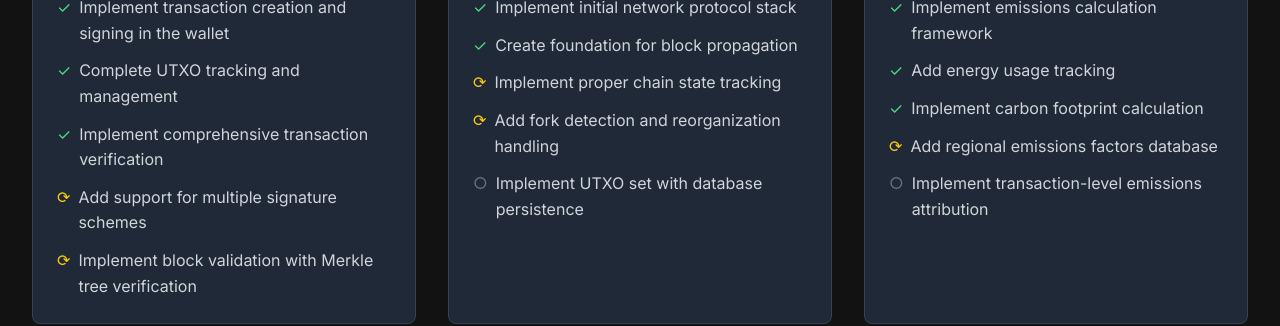
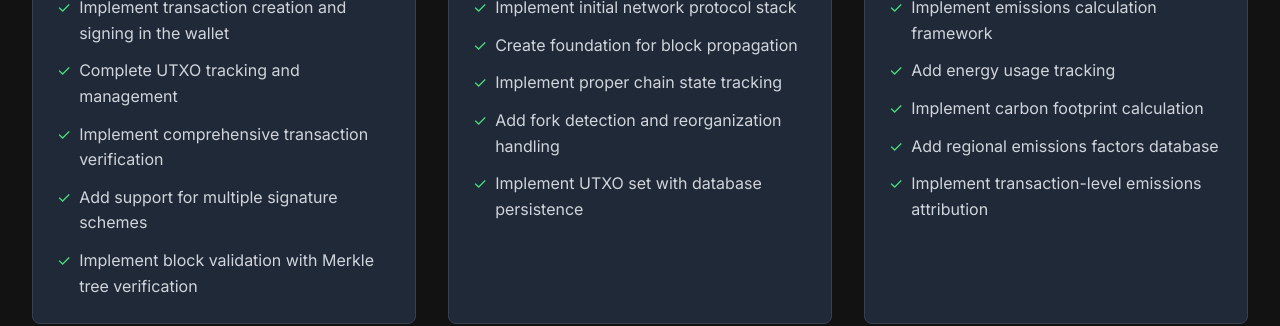
Before and after one commit to mjohnson518/supernova-web, a Next.js app: page /roadmap in a window 1280 px wide. Shown: the part 537-863 px from the top of the page. Built offline with nearby package versions, Linux system fonts and the light colour scheme.

Commit message:
updt docs

```diff
--- a/src/app/roadmap/page.tsx
+++ b/src/app/roadmap/page.tsx
@@ -54,11 +54,11 @@ export default function RoadmapPage() {
                   <span>Implement comprehensive transaction verification</span>
                 </li>
                 <li className="flex items-start">
-                  <span className="text-yellow-400 mr-2">⟳</span>
+                  <span className="text-green-400 mr-2">✓</span>
                   <span>Add support for multiple signature schemes</span>
                 </li>
                 <li className="flex items-start">
-                  <span className="text-yellow-400 mr-2">⟳</span>
+                  <span className="text-green-400 mr-2">✓</span>
                   <span>Implement block validation with Merkle tree verification</span>
                 </li>
               </ul>
@@ -77,15 +77,15 @@ export default function RoadmapPage() {
                   <span>Create foundation for block propagation</span>
                 </li>
                 <li className="flex items-start">
-                  <span className="text-yellow-400 mr-2">⟳</span>
+                  <span className="text-green-400 mr-2">✓</span>
                   <span>Implement proper chain state tracking</span>
                 </li>
                 <li className="flex items-start">
-                  <span className="text-yellow-400 mr-2">⟳</span>
+                  <span className="text-green-400 mr-2">✓</span>
                   <span>Add fork detection and reorganization handling</span>
                 </li>
                 <li className="flex items-start">
-                  <span className="text-gray-500 mr-2">○</span>
+                  <span className="text-green-400 mr-2">✓</span>
                   <span>Implement UTXO set with database persistence</span>
                 </li>
               </ul>
@@ -108,11 +108,11 @@ export default function RoadmapPage() {
                   <span>Implement carbon footprint calculation</span>
                 </li>
                 <li className="flex items-start">
-                  <span className="text-yellow-400 mr-2">⟳</span>
+                  <span className="text-green-400 mr-2">✓</span>
                   <span>Add regional emissions factors database</span>
                 </li>
                 <li className="flex items-start">
-                  <span className="text-gray-500 mr-2">○</span>
+                  <span className="text-green-400 mr-2">✓</span>
                   <span>Implement transaction-level emissions attribution</span>
                 </li>
               </ul>
```
